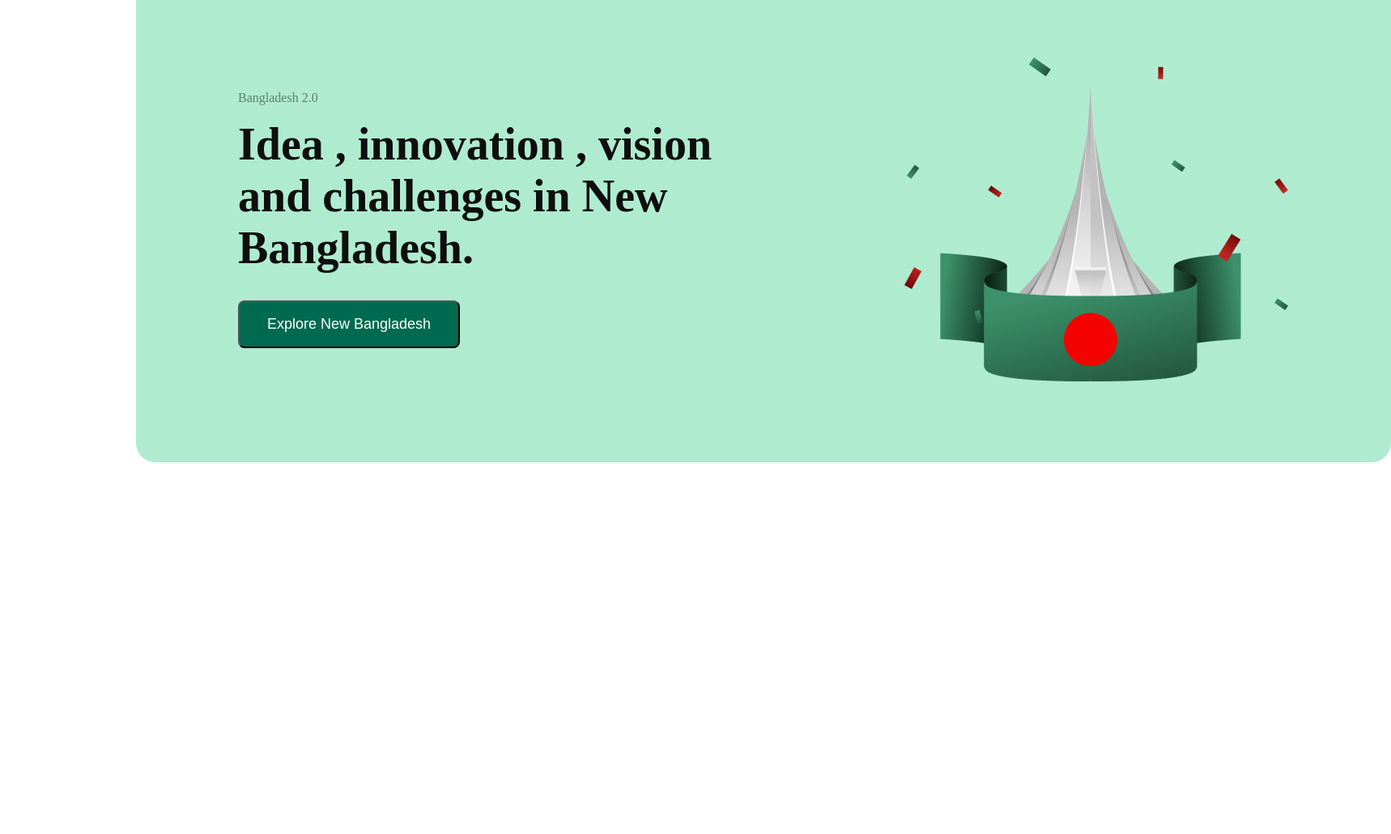
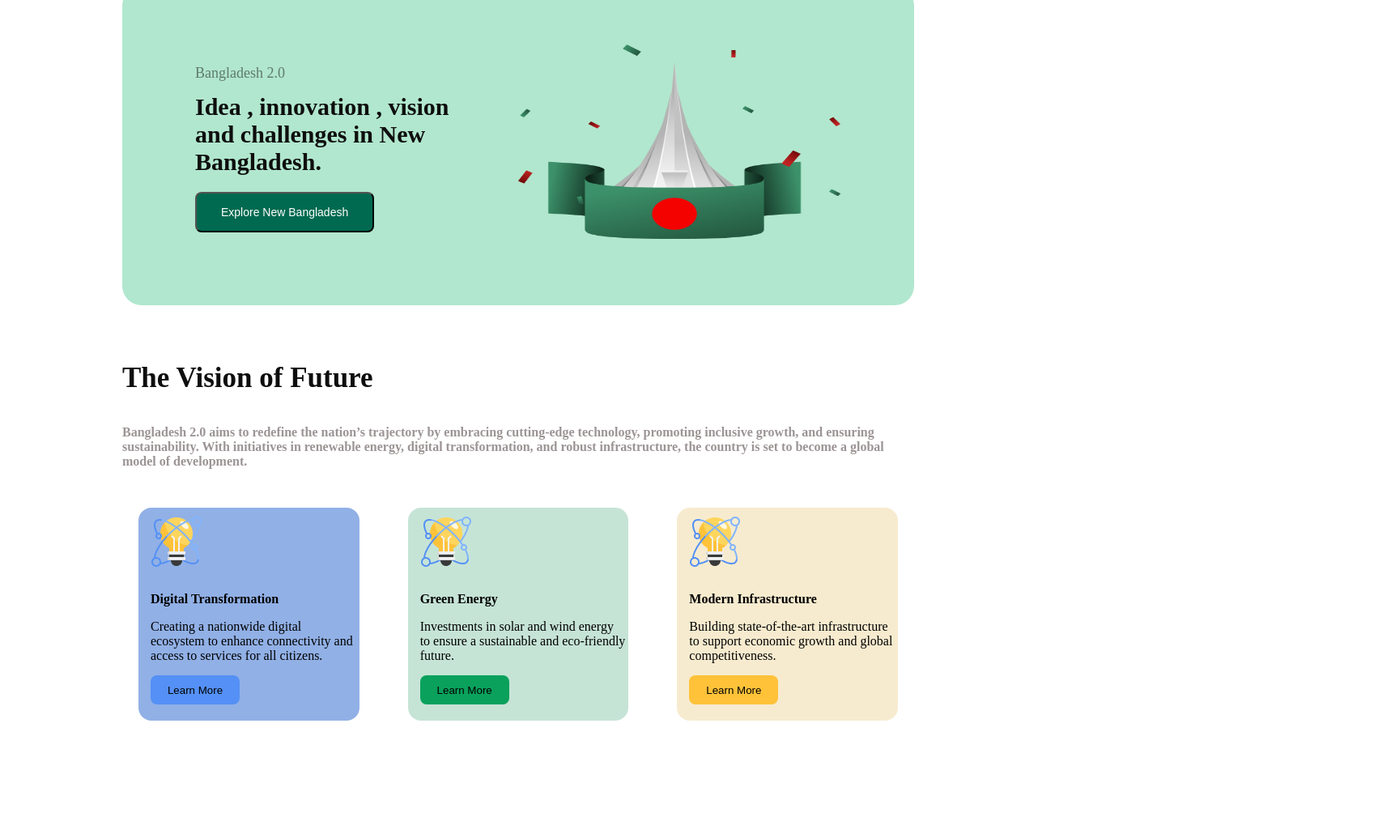
Before and after one commit to Sting427/First-Assignment, a plain HTML site: page index.html in a window 1280 px wide. Shown: the part 170-1200 px from the top of the page at 81% size, 1718 px wide, since content can reach past the window. Before the commit the page ends 800 px from the top, so only its background shows below. Drawn offline with Linux system fonts and the light colour scheme.

Commit message:
added vision

```diff
--- a/index.html
+++ b/index.html
@@ -11,11 +11,11 @@
 </head>
 <body>
     <header>
-        <nav class="start">
+        <nav class="start margin">
             <h4 class="nav-title">Bangladesh 2.0</h4>
             <button class="nav-btn">Sign In</button>
         </nav>
-        <div class="about-banner banner-bg">
+        <div class="about-banner banner-bg margin">
             <div class="banner">
                 <div class="banner-title">Bangladesh 2.0</div>
                 <div class="banner-subtitle">Idea , innovation ,
@@ -26,8 +26,35 @@
 
         </div>
     </header>
-    <main>
-
+    <main class="margin">
+            <h3 class="vision-title">The Vision of Future</h3>
+            <h6 class="vision-subtitle">Bangladesh 2.0 aims to redefine the nation’s trajectory by embracing cutting-edge technology, promoting inclusive growth, and ensuring sustainability. With initiatives in renewable energy, digital transformation, and robust infrastructure, the country is set to become a global model of development.</h6>
+            <div class="vision-features">
+                <div class="vision-column ">
+                    <div class="first b-radius">
+                        <img class="image" src="assets/card-icon.png" alt="">
+                    <h4 class="feature-name">Digital Transformation</h4>
+                    <p class="feature-description">Creating a nationwide digital ecosystem to enhance connectivity and access to services for all citizens.</p>
+                    <button class="btn-secondary">Learn More</button>
+                    </div>
+                </div>
+                <div class="vision-column">
+                   <div class="second b-radius">
+                    <img class="image" src="assets/card-icon.png" alt="">
+                    <h4 class="feature-name">Green Energy</h4>
+                    <p class="feature-description">Investments in solar and wind energy to ensure a sustainable and eco-friendly future.</p>
+                    <button class="btn-secondary">Learn More</button>
+                   </div>
+                </div>
+                <div class="vision-column">
+                    <div class="third b-radius">
+                        <img class="image" src="assets/card-icon.png" alt="">
+                    <h4 class="feature-name">Modern Infrastructure</h4>
+                    <p class="feature-description">Building state-of-the-art infrastructure to support economic growth and global competitiveness.</p>
+                    <button class="btn-secondary">Learn More</button>
+                    </div>
+                </div>
+            </div>
     </main>
     <footer>
 
--- a/styles/style.css
+++ b/styles/style.css
@@ -105,64 +105,153 @@
     font-weight: 900;
     font-style: italic;
   }
-  .nav-title, .fira-sans-bold{
-    font-size: 35px;
-    color: rgba(14, 14, 14, 1);
-    margin-left: 160px;
-  }
-  .nav-btn{
-    border-radius: 8px;
-    width: 110px;
-    height: 55px;
-    padding: 10px 20px;
-    color: rgba(0, 106, 80, 1);
-    font-weight: 700px;
-    font-size: medium;
-    margin-right: 160px;
-
-
+  /* Margin */
+  .margin{
+    margin-left: 143px;
+    margin-right: 143PX;
   }
   .start{
     display: flex;
     align-items: center;
     justify-content: space-between;
+    margin-top: 20px;
+    margin-bottom: 27px;
+
+  }
+  .nav-title, .fira-sans-bold{
+    font-weight: bold;
+    font-size: 28px;
+    color: rgba(14, 14, 14, 1);
+
+  }
+  .nav-btn{
+    border-radius: 8px;
+    padding: 13px 27px;
+    color: rgba(0, 106, 80, 1);
+    background-color: white;
+    font-size: 16px;
+    font-weight: 700px;
   }
   .about-banner{
     display: flex;
-    align-items: center;
+    text-align: center;
     justify-content: center;
-    gap: 200px;
+    max-width:  1145px;
+    max-height: 250px;
+    padding: 72px 90px;
     border-radius: 24px;
-    width: 1550px;
-    height: 600px;
-    padding: auto;
-    margin-left: 160px;
-    margin-right: 160px;
+    gap: 70px;
+
   }
+  .banner-bg{
+    background-color: rgba(177, 231, 206, 1);
+  }
+
   .banner-title{
-    font-size: medium;
+    font-size: 18px;
     color: rgba(14, 14, 14, 0.5);
-    margin-bottom: 16px;
+    margin-top: 25px;
+    margin-bottom: 14px;
+
+
   }
   .banner-subtitle{
-    font-size: 56px;
     font-weight: bold;
+    font-size: 30px;
     color: rgba(14, 14, 14, 1);
-    width: 622px;
-    height: 201px;
-    margin-bottom: 24px;
+    height: auto;
+
+
+    margin-bottom: 20px;
+    text-align: left;
+
 
   }
   .btn-primary{
+    padding: 15px 30px;
+    background-color: rgba(0, 106, 80, 1);
     border-radius: 8px;
-    padding: 17px 34px;
-    background-color: rgba(0, 106, 80, 1);
+    color: white;
     font-weight: 700px;
-    font-size: 18px;
-    color: #FFFFFF;
+    font-size: 14px;
+  }
+  .banner{
+    text-align: left;
+  }
+  .banner-img{
+    max-width: 400px;
+    max-height: 430px;
+    margin-top: 0px;
+    margin-bottom: 10px;
+  }
+  .vision-title{
+    margin-top: 70px;
+    font-weight: bold;
+    font-size: 35px;
+    color: rgba(14, 14, 14, 1);
+    margin-bottom: 20px;
+  }
+  .vision-subtitle{
+    font-size: 16px;
+    color: #9c9494;
+    margin-bottom: 28px;
+  }
+  .vision-column{
+    border-radius: 16px;
+    width: 410px;
+    height: 380px;
+    padding: 20px;
+
 
   }
-  .banner-bg{
-
-    background-color: rgb(175, 236, 207);
+  /* Background color */
+  .first{
+    background-color: #91b0e6;
   }
+  .second{
+    background-color: #C6E4D6;
+  }
+  .third{
+    background-color: #F7EBCF;
+  }
+  /* Border-radius */
+  .b-radius{
+    border-radius: 16px;
+  }
+  /* Image */
+  .image{
+    margin-top: 10px;
+    margin-bottom: 5px;
+    margin-left: 15px;
+  }
+  .feature-name{
+    margin-left: 15px;
+    margin-bottom: 5px;
+  }
+  .feature-description{
+    margin-left: 15px;
+    margin-right: 3px;
+    margin-bottom: 15px;
+  }
+  .btn-secondary{
+    border-radius: 8px;
+    border: 0px;
+    padding: 10px 20x;
+    margin-bottom: 20px;
+    margin-left: 15px;
+    width: 110px;
+    height: 36px;
+  }
+  .first .btn-secondary{
+    background-color: #5490F5;
+  }
+  .second .btn-secondary{
+    background-color: #09A15C;
+  }
+  .third .btn-secondary{
+    background-color: #FFC239;
+}
+  .vision-features{
+    display: flex;
+    gap: 20px;
+  }
```
